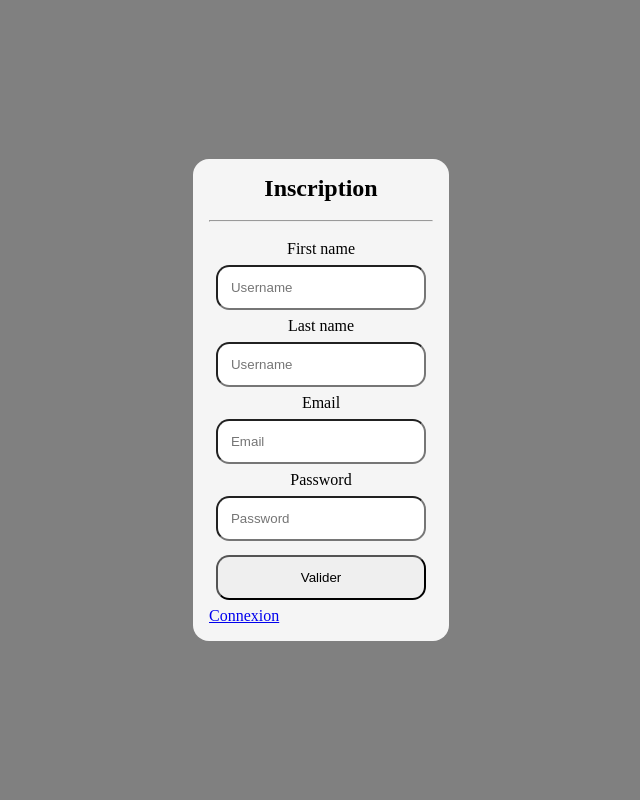
After one commit to sdai02/Projet_PHP, a PHP site: page /inscription.php in a window 1280 px wide. The commit adds this page. Shown: the whole page, without its empty margins (319-959 px from the left). Run offline with PHP 8.4, Linux system fonts and the light colour scheme.

Commit message:
add and modification

```diff
--- /dev/null
+++ b/deconnexion.php
@@ -0,0 +1,5 @@
+<?php
+session_start();
+$_SESSION=array();
+session_destroy();
+header("Location:connexion.php");
--- a/index.css
+++ b/index.css
@@ -1,62 +1,43 @@
-.profils{
-    position: absolute;
-width: 15%;
-height: 434px;
-left: 20px;
-top: 170px;
-
-background: gray;
-opacity: 70%;
-border-radius: 20px;
-}
-.profil{
-    width: 100px;
-    height: 100px;
-    margin-left: 3.5em;
-    margin-top: 1em;
-    border-radius: 50%;
-
-    background: #000000;
+*{
+    margin: 0;
+    padding: 0;
+    box-sizing: border-box;
 }
 
-.labela{
-    margin-left: 2em;
-}
-.user{
-    width: 50px;
-    height: 50px;
-    margin-left: 3.5em;
-    margin-top: 5em;
-    border-radius: 50%;
+body{
+    background: gray;
+    justify-content: center;
+    align-items: center;
+    display: flex;
 
-    background: black;
-}
-.container{
-    margin-left: 17em;
-    margin-top: 11em;
-    width: 50%;
-    background: navajowhite;
+    height: 100vh;
 }
 
+section{
+    display: flex;
+    flex-direction: column;
+    background: whitesmoke;
 
-.form-control{
-    padding: 0.5em;
-    height: 10vh;
-    border-radius: 30px;
-    width: 50%;
-    margin-left: 10em;
-    color: black;
-    /* background: gray; */
+    width: 20%;
+    padding: 1em;
+    border-radius: 1em;
 }
-.btn{
+
+section h1{
+    text-align: center;
+}
+
+label{
+    text-align: center;
+}
+
+form{
+    display: flex;
+    flex-direction: column;
+}
+
+form input{
     padding: 1em;
-    background: green;
-    border-radius: 10px;
-    margin-left: 40em;
-    margin-top: 0.5em;
+    margin: 0.5em;
+    border-radius: 1em;
 }
-.table{
-    background: gray;
-    margin-left: 17em;
-    width: 50%;
-}
--- /dev/null
+++ b/inscription.php
@@ -0,0 +1,34 @@
+<!DOCTYPE html>
+<html lang="en">
+<head>
+    <meta charset="UTF-8">
+    <meta http-equiv="X-UA-Compatible" content="IE=edge">
+    <meta name="viewport" content="width=device-width, initial-scale=1.0">
+    <title>Document</title>
+    <link rel="stylesheet" href="index.css">
+</head>
+<body>
+    <section>
+        <h1>Inscription</h1>
+        <form action="traitementIns.php" method="post">
+                <br>
+                <hr>
+                <br>
+            <label for="">First name</label>
+            <input type="text" name="first" placeholder="Username">
+
+            <label for="">Last name</label>
+            <input type="text" name="last" placeholder="Username">
+
+            <label for="">Email</label>
+            <input type="text" name="email" placeholder="Email">
+
+            <label for="">Password</label>
+            <input type="password" name="password" placeholder="Password">
+
+            <input type="submit" value="Valider">
+            <a href="connexion.php">Connexion</a>
+        </form>
+    </section>
+</body>
+</html>
```
Also changed, not shown: VérifieCom.php (added, +40 -0 lines), connexion.php (added, +31 -0 lines), header.php (deleted, +0 -20 lines), index.php (+10 -45 lines), login.css (deleted, +0 -19 lines), login.php (deleted, +0 -13 lines), traitementIns.php (added, +35 -0 lines).
